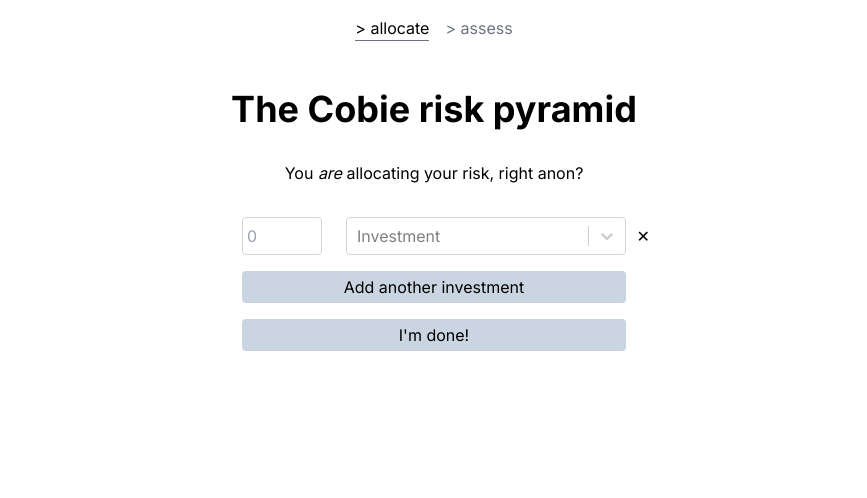
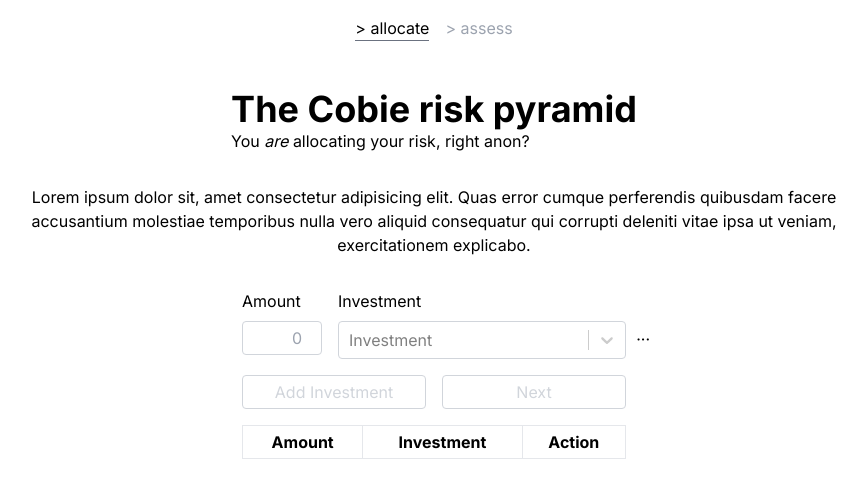
Before and after one commit to jebzley/bagcheck, a Next.js app: page / in a window 1280 px wide. Shown: the top 498 px of the page, without its empty margins (206-1073 px from the left). Built offline with nearby package versions, Linux system fonts and the light colour scheme.

Commit message:
improve form

```diff
--- a/src/app/globals.css
+++ b/src/app/globals.css
@@ -17,3 +17,11 @@
 h1 {
   @apply text-4xl font-semibold
 }
+
+input {
+  @apply border text-right border-gray-300 rounded p-1 invalid:[&:not(:placeholder-shown):not(:focus)]:border-red-500
+}
+
+table, th, td {
+  @apply border px-2 py-1
+}
--- a/src/app/page.tsx
+++ b/src/app/page.tsx
@@ -1,13 +1,21 @@
-import { AllocationForm } from "@/components/allocation-form";
+import { Allocations } from "@/components/allocation-form";
 
 export default function Home() {
   return (
     <>
-      <h1 className="text-4xl font-bold">The Cobie risk pyramid</h1>
-      <p>
-        You <i>are</i> allocating your risk, right anon?
+      <hgroup>
+        <h1 className="text-4xl font-bold">The Cobie risk pyramid</h1>
+        <p>
+          You <i>are</i> allocating your risk, right anon?
+        </p>
+      </hgroup>
+      <p className="max-w-4xl text-center">
+        Lorem ipsum dolor sit, amet consectetur adipisicing elit. Quas error
+        cumque perferendis quibusdam facere accusantium molestiae temporibus
+        nulla vero aliquid consequatur qui corrupti deleniti vitae ipsa ut
+        veniam, exercitationem explicabo.
       </p>
-      <AllocationForm />
+      <Allocations />
     </>
   );
 }
--- /dev/null
+++ b/src/components/allocation-form/allocation-table.tsx
@@ -0,0 +1,35 @@
+"use client";
+import { useHoldingsStore } from "@/providers/store-provider";
+import { Button } from "../button";
+
+export function AllocationTable() {
+  const holdings = useHoldingsStore((state) => state.holdings);
+  const remove = useHoldingsStore((state) => state.actions.remove);
+
+  return (
+    <table>
+      <thead>
+        <tr>
+          <th>Amount</th>
+          <th>Investment</th>
+          <th>Action</th>
+        </tr>
+      </thead>
+      <tbody>
+        {holdings.map((holding) => {
+          return (
+            <tr key={holding.id} className="animate-[appear_250ms]">
+              <td>{holding.amount}</td>
+              <td>{holding.name}</td>
+              <td>
+                <Button destructive onClick={() => remove(holding.id)}>
+                  Delete
+                </Button>
+              </td>
+            </tr>
+          );
+        })}
+      </tbody>
+    </table>
+  );
+}
--- /dev/null
+++ b/src/components/allocation-form/form.tsx
@@ -0,0 +1,136 @@
+"use client";
+import AsyncSelect from "react-select/async";
+import { v4 as uuid } from "uuid";
+
+import { DEFAULT_COMBOBOX_OPTIONS } from "@/constants/form";
+import { URL } from "@/constants/url";
+import type { SearchCoinResponse } from "@/app/api/search/route";
+import { Button } from "../button";
+import { useState } from "react";
+import { Holding } from "@/store/types";
+import { useHoldingsStore } from "@/providers/store-provider";
+import Link from "next/link";
+import { ROUTES } from "@/constants/routes";
+
+async function handleSearch(term?: string) {
+  try {
+    const route = [URL.API.BASE_ROUTE, URL.API.SEARCH, term ?? ""].join("");
+    const response = await fetch(route);
+    const result: SearchCoinResponse = await response.json();
+    return result.coins.map((coin) => {
+      return { value: coin.id, label: coin.name };
+    });
+  } catch (error) {
+    console.error(error);
+    return [];
+  }
+}
+
+async function fetchCoinPrice(cgId: string) {
+  try {
+    const url = [
+      URL.API.BASE_ROUTE,
+      URL.API.COINS,
+      `/${cgId}`,
+      URL.API.PRICE,
+    ].join("");
+    const response = await fetch(url);
+    // TODO: this needs to be a type
+    const result: { usd: number; mcap: number } = await response.json();
+    return result;
+  } catch (error) {
+    console.error(error);
+  }
+}
+
+export function AllocationForm() {
+  const [holding, setHolding] = useState<Holding | null>(null);
+  const [amount, setAmount] = useState("");
+  const add = useHoldingsStore((state) => state.actions.add);
+  const setPrice = useHoldingsStore((state) => state.actions.setPrice);
+  const holdings = useHoldingsStore((state) => state.holdings);
+  const alreadyHeld = holdings.some((h) => h.cgId === holding?.cgId);
+  const isValid =
+    holding && holding.amount && !alreadyHeld && holding.amount > 0;
+
+  const onSubmit = async () => {
+    const tmpHolding = { ...holding };
+    isValid && add(holding);
+    setHolding(null);
+    setAmount("");
+    const res = await fetchCoinPrice(tmpHolding.cgId ?? "");
+    if (res && tmpHolding.id) {
+      setPrice(tmpHolding.id, res.usd, res.mcap);
+    }
+  };
+
+  return (
+    <form className="flex flex-col gap-4" action={onSubmit}>
+      <div className="flex gap-4 relative">
+        <div className="w-20 flex flex-col gap-2">
+          <label htmlFor="amount">Amount</label>
+          <input
+            name="amount"
+            id="amount"
+            style={{ appearance: "textfield" }}
+            type="number"
+            className="w-20"
+            placeholder={"0"}
+            value={amount ? amount : ""}
+            onChange={(e) => {
+              setAmount(e.target.value);
+              if (Number(e.target.value) && holding) {
+                setHolding({ ...holding, amount: Number(e.target.value) });
+              }
+            }}
+            required
+          />
+        </div>
+        <div className="w-full flex flex-col gap-2">
+          <label htmlFor="combobox-holding">Investment</label>
+          <AsyncSelect
+            name="combobox-holding"
+            id="combobox-holding"
+            value={holding ? holding?.formSelection : null}
+            classNames={{ control: () => "!border-gray-300 rounded" }}
+            required
+            defaultOptions={DEFAULT_COMBOBOX_OPTIONS}
+            loadOptions={handleSearch}
+            onChange={(v) =>
+              setHolding({
+                id: uuid(),
+                formSelection: v,
+                cgId: v!.value,
+                name: v!.label,
+                amount: amount ? Number(amount) : null,
+                price: null,
+                mcap: null,
+              })
+            }
+            placeholder="Investment"
+          />
+        </div>
+        <Button
+          invisible
+          className="absolute -right-6 bottom-2 hover:font-bold"
+        >
+          ···
+        </Button>
+      </div>
+      <div className="flex gap-4 w-full flex-grow">
+        <Button type="submit" disabled={!isValid}>
+          Add Investment
+        </Button>
+
+        <Button
+          disabled={holdings.length === 0}
+          onClick={(e) => e.preventDefault()}
+        >
+          <Link className="w-full" href={ROUTES.ASSESS}>
+            Next
+          </Link>
+        </Button>
+      </div>
+    </form>
+  );
+}
--- a/src/components/allocation-form/index.tsx
+++ b/src/components/allocation-form/index.tsx
@@ -1,35 +1,11 @@
-"use client";
-import { useShallow } from "zustand/react/shallow";
-import { FormItem } from "./form-item";
-import { useHoldingsStore } from "@/providers/store-provider";
-import { useRouter } from "next/navigation";
+import { AllocationForm } from "./form";
+import { AllocationTable } from "./allocation-table";
 
-export function AllocationForm() {
-  const router = useRouter();
-  const holdings = useHoldingsStore(useShallow((state) => state.holdings));
-  const addHolding = useHoldingsStore(useShallow((state) => state.actions.add));
+export function Allocations() {
   return (
-    <form
-      className="w-96 h-full"
-      action={() => {
-        router.push("/assess");
-      }}
-    >
-      {holdings.map((holding) => {
-        return <FormItem key={holding.id} holding={holding} />;
-      })}
-      <div className="flex flex-col gap-4 w-full justify-center relative">
-        <button
-          type="button"
-          className="bg-slate-300 rounded p-1 w-full"
-          onClick={addHolding}
-        >
-          Add another investment
-        </button>
-        <button type="submit" className="bg-slate-300 rounded p-1 w-full">
-          {"I'm done!"}
-        </button>
-      </div>
-    </form>
+    <section className="flex flex-col gap-4 w-96 h-full">
+      <AllocationForm />
+      <AllocationTable />
+    </section>
   );
 }
--- /dev/null
+++ b/src/components/button/index.tsx
@@ -0,0 +1,30 @@
+import { ButtonHTMLAttributes, DetailedHTMLProps } from "react";
+
+type Props = {
+  invisible?: boolean;
+  destructive?: boolean;
+  className?: string;
+} & DetailedHTMLProps<
+  ButtonHTMLAttributes<HTMLButtonElement>,
+  HTMLButtonElement
+>;
+
+export function Button({
+  invisible = false,
+  destructive = false,
+  className = "",
+  ...props
+}: Props) {
+  return (
+    <button
+      className={
+        invisible
+          ? `${className}`
+          : `rounded border transition-colors ${
+              destructive && "!border-red-600 text-red-600"
+            } border-black w-full p-1 ${className} disabled:border-gray-300 disabled:text-gray-300 disabled:cursor-not-allowed`
+      }
+      {...props}
+    />
+  );
+}
--- a/src/components/navigation/index.tsx
+++ b/src/components/navigation/index.tsx
@@ -1,7 +1,11 @@
+"use client";
 import { ROUTES } from "@/constants/routes";
 import { NavigationLink } from "./navigation-link";
+import { useHoldingsStore } from "@/providers/store-provider";
 
 export default function Navigation() {
+  const holdings = useHoldingsStore((state) => state.holdings);
+  const hasHoldings = holdings.length > 0;
   return (
     <nav className="w-full p-4">
       <ul className="flex gap-4 justify-center">
@@ -9,7 +13,11 @@
           <NavigationLink href={ROUTES.HOME} text="> allocate" />
         </li>
         <li>
-          <NavigationLink href={ROUTES.ASSESS} text="> assess" />
+          {hasHoldings ? (
+            <NavigationLink href={"ROUTES.ASSESS"} text="> assess" />
+          ) : (
+            <p className="text-gray-400 cursor-not-allowed">{"> assess"}</p>
+          )}
         </li>
       </ul>
     </nav>
--- /dev/null
+++ b/src/components/pyramid/slice.tsx
@@ -0,0 +1 @@
+export function PyramidSlice() {}
--- a/src/providers/store-provider.tsx
+++ b/src/providers/store-provider.tsx
@@ -5,7 +5,7 @@
 import { type ReactNode, createContext, useRef, useContext } from "react";
 import { type StoreApi, useStore } from "zustand";
 
-import { createHoldingsStore, INITIAL_STATE } from "@/store/store";
+import { createHoldingsStore } from "@/store/store";
 
 import type { HoldingsStore } from "@/store/types";
 
@@ -18,7 +18,7 @@
 export const StoreProvider = ({ children }: StoreProviderProps) => {
   const storeRef = useRef<StoreApi<HoldingsStore>>();
   if (!storeRef.current) {
-    storeRef.current = createHoldingsStore(INITIAL_STATE);
+    storeRef.current = createHoldingsStore();
   }
 
   return (
--- a/src/store/actions.ts
+++ b/src/store/actions.ts
@@ -1,20 +1,8 @@
 import type { Holding, HoldingsStore } from "@/store/types";
-import { v4 as uuid } from "uuid";
 
-export function handleAddHolding(state: HoldingsStore) {
+export function handleAddHolding(state: HoldingsStore, holding: Holding) {
   const updatedState = { ...state };
-  updatedState.holdings = [
-    ...updatedState.holdings,
-    {
-      id: uuid(),
-      name: null,
-      cgId: null,
-      formSelection: null,
-      amount: null,
-      price: null,
-      mcap: null,
-    },
-  ];
+  updatedState.holdings = [...updatedState.holdings, holding];
   return updatedState;
 }
 
--- a/src/store/store.ts
+++ b/src/store/store.ts
@@ -9,23 +9,12 @@
 } from "./actions";
 import type { Holding, HoldingsStore } from "./types";
 
-export const INITIAL_STATE: Holding[] = [
-  {
-    id: "init",
-    formSelection: null,
-    amount: null,
-    price: null,
-    mcap: null,
-    cgId: null,
-    name: null,
-  },
-];
-
-export const createHoldingsStore = (init: Holding[] = INITIAL_STATE) => {
+export const createHoldingsStore = () => {
   return createStore<HoldingsStore>()((set) => ({
-    holdings: init,
+    holdings: [],
     actions: {
-      add: () => set((state) => handleAddHolding(state)),
+      add: (holding: Holding) =>
+        set((state) => handleAddHolding(state, holding)),
       update: (
         id: string,
         selection: Holding["formSelection"],
--- a/src/store/types.ts
+++ b/src/store/types.ts
@@ -9,7 +9,7 @@
 };
 
 export type HoldingsActions = {
-  add: () => void;
+  add: (holding: Holding) => void;
   update: (
     id: string,
     selection: Holding["formSelection"],
```
